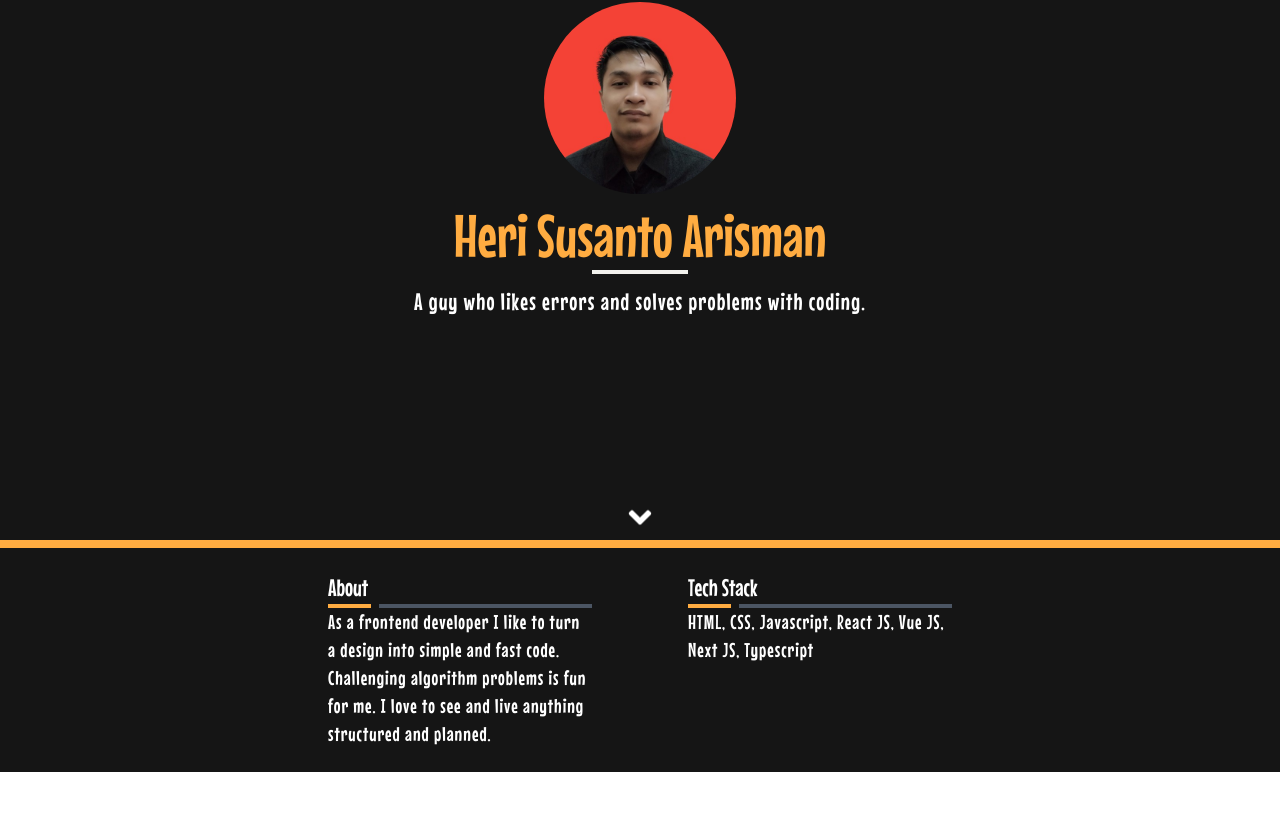
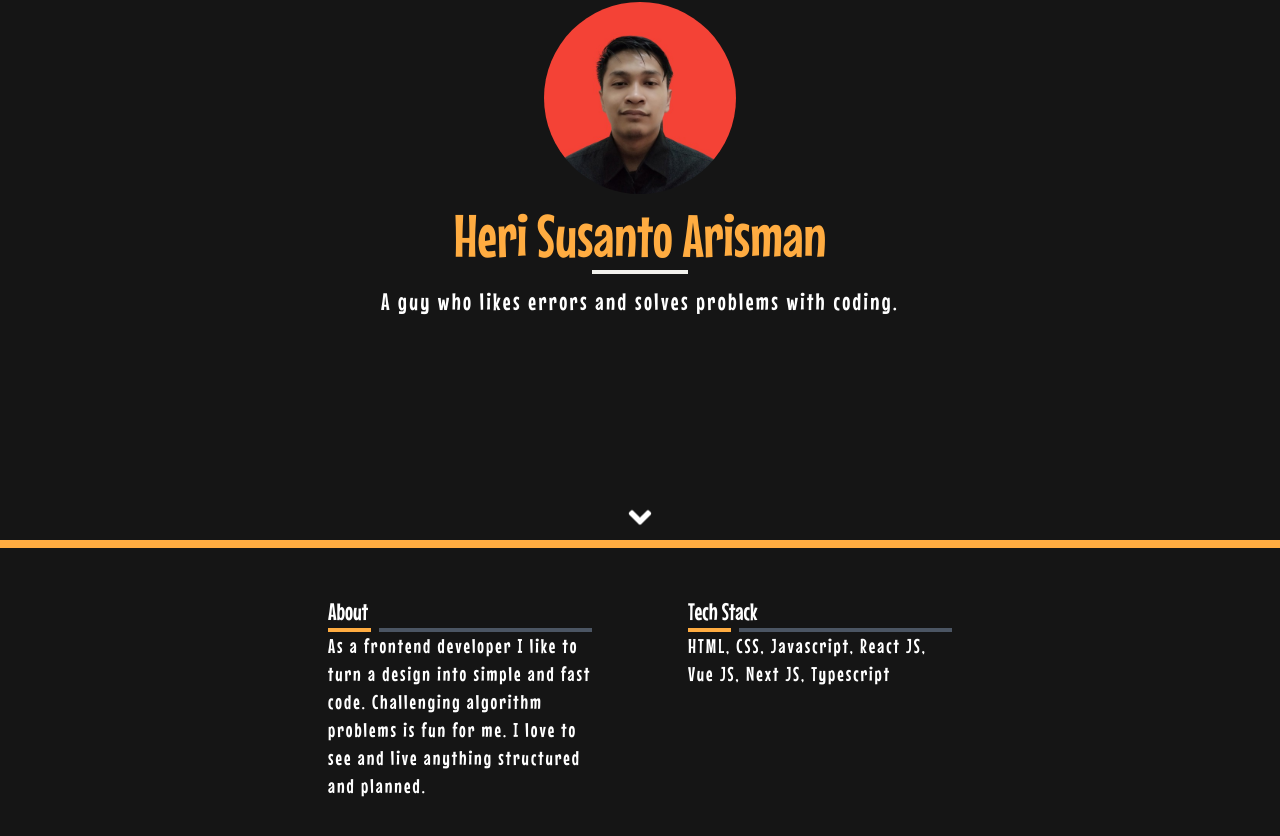
Before and after one commit to herisusantoarismann/next-portofolio, a Next.js app: page /about in a window 1280 px wide. Shown: the part 252-1088 px from the top of the page. Before the commit the page ends 1024 px from the top, so only its background shows below. Built offline with nearby package versions, Linux system fonts and the light colour scheme.

Commit message:
Update link

```diff
--- a/components/Navigation/NavigationItem.tsx
+++ b/components/Navigation/NavigationItem.tsx
@@ -1,3 +1,4 @@
+import Link from "next/link";
 import { useRouter } from "next/router";
 import React from "react";
 import { TNavigation } from "./NavigationList";
@@ -10,6 +11,7 @@ const NavigationItem = ({ data }: Props) => {
   const { pathname } = useRouter();
 
   return (
+    <Link href={data.url} passHref>
       <div>
         <li className="text-2xl xl:text-3xl tracking-wider cursor-pointer transition duration-150 hover:text-primary">
           {data.name}
@@ -23,6 +25,7 @@ const NavigationItem = ({ data }: Props) => {
           <span className="w-5/6 xl:w-full h-0.5 xl:h-1.5 bg-gray-600"></span>
         </div>
       </div>
+    </Link>
   );
 };
 
--- a/components/Navigation/NavigationList.tsx
+++ b/components/Navigation/NavigationList.tsx
@@ -8,7 +8,7 @@ export interface TNavigation {
 
 const dataNavigation = [
   { name: "Work", url: "/" },
-  { name: "Project", url: "/project" },
+  { name: "About", url: "/about" },
   { name: "Contact", url: "/contact" },
 ];
 
--- a/pages/about.tsx
+++ b/pages/about.tsx
@@ -20,11 +20,11 @@ const About: NextPage = () => {
           Heri Susanto Arisman
         </h1>
         <span className="h-1 w-1/6 md:w-1/12 xl:w-24 -mt-2 bg-secondary"></span>
-        <p className="w-2/4 text-lg md:text-xl xl:text-2xl text-center tracking-wider">
+        <p className="w-2/4 text-lg md:text-xl xl:text-2xl text-center tracking-widest">
           A guy who likes errors and solves problems with coding.
         </p>
       </LayoutMain>
-      <div className="bg-base text-white px-4 py-6">
+      <div className="bg-base text-white px-4 py-6 lg:py-12">
         <div className="md:w-3/4 xl:w-2/4 md:mx-auto flex flex-col md:flex-row gap-4 lg:gap-24">
           <div className="md:flex-1">
             <h2 className="text-lg md:text-xl xl:text-2xl">About</h2>
@@ -32,7 +32,7 @@ const About: NextPage = () => {
               <span className="w-1/6 xl:w-1/6 h-0.5 lg:h-1 bg-primary"></span>
               <span className="w-5/6 xl:w-5/6 h-0.5 lg:h-1 bg-gray-600"></span>
             </div>
-            <p className="tracking-wider lg:text-lg xl:text-xl">
+            <p className="tracking-widest lg:text-lg xl:text-xl">
               As a frontend developer I like to turn a design into simple and
               fast code. Challenging algorithm problems is fun for me. I love to
               see and live anything structured and planned.
@@ -44,7 +44,7 @@ const About: NextPage = () => {
               <span className="w-1/6 xl:w-1/6 h-0.5 lg:h-1 bg-primary"></span>
               <span className="w-5/6 xl:w-5/6 h-0.5 lg:h-1 bg-gray-600"></span>
             </div>
-            <p className="tracking-wider lg:text-lg xl:text-xl">
+            <p className="tracking-widest lg:text-lg xl:text-xl">
               HTML, CSS, Javascript, React JS, Vue JS, Next JS, Typescript
             </p>
           </div>
```
Lines whose indentation alone changed are shown as unchanged.
